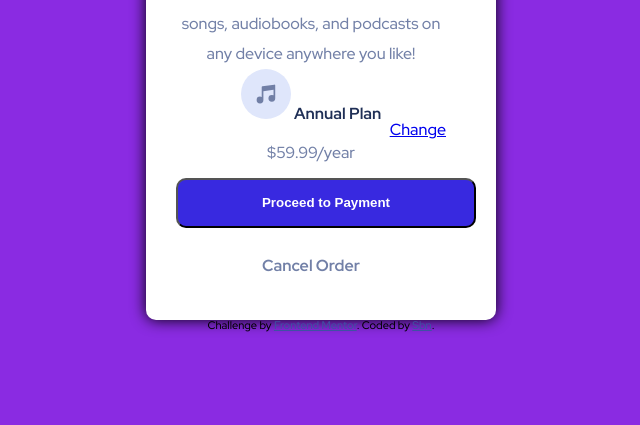
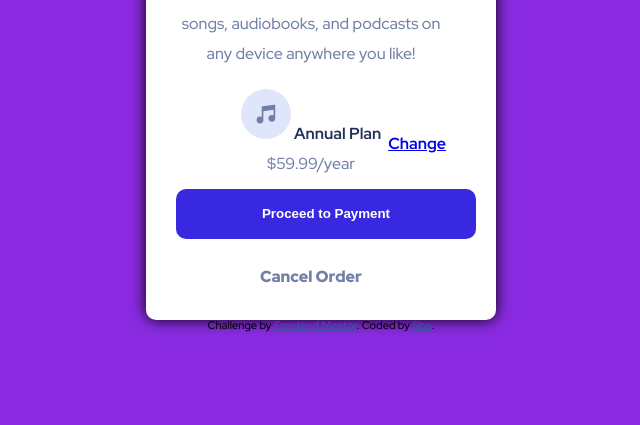
Before and after one commit to Sbnrox/order-summary, a plain HTML site: page index.html in a window 1280 px wide. Shown: the part 375-800 px from the top of the page, without its empty margins (319-959 px from the left). Drawn offline with Linux system fonts and the light colour scheme.

Commit message:
Update style.css

```diff
--- a/style.css
+++ b/style.css
@@ -69,7 +69,7 @@ body{
 h1{
     color: hsl(223, 47%, 23%);
     font-size: 25px;
-    font-weight: 700;
+    font-weight: 900;
     padding-bottom: 10px;
 }
 p{
@@ -89,26 +89,31 @@ button{
     width: 300px;
     height: 50px;
     box-shadow: 0px;
-    font-weight: 700;
+    font-weight: 900;
     cursor: pointer;
     margin-top: 10px;
     margin-bottom: 30px;
+    border-style: none;
 }
 .cancel{
-    font-weight: 700;
+    font-weight: 900;
     color: hsl(224, 23%, 55%);
     text-decoration: none;
     cursor: pointer;
     margin-top: 10px;
 }
 .change{
-    color: #0000FF;
+    color: hsl(245, 75%, 52%);
     cursor: pointer;
+    font-weight: 700;
     text-align: right;
 }
 .change:hover{
     color: #766CF1;
     text-decoration: none;
+}
+.changediv{
+    text-align: right;
 }
 .cancel:hover{
     color: hsl(223, 47%, 23%)
@@ -116,7 +121,14 @@ button{
 button:hover{
     background-color: #766CF1;
 }
-.icon-music{
-position: relative;
+.icon{
+position: absolute;
 display: inline;
 }
+.icondiv{
+    text-align: left;
+}
+.prices{
+    line-height: 10px;
+    padding-top: 20px;
+}
```
